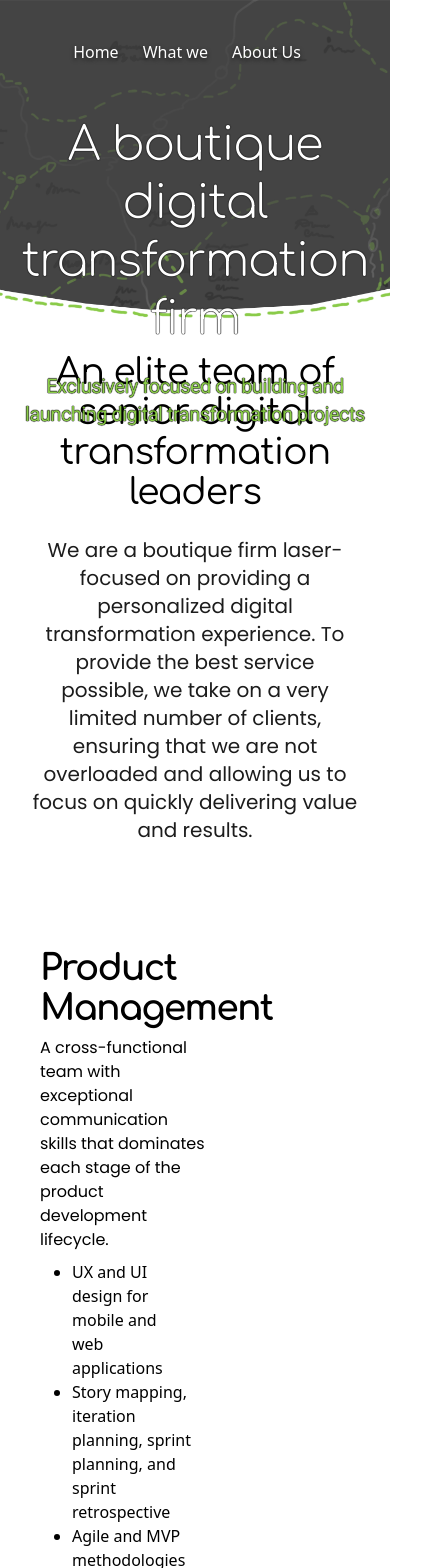
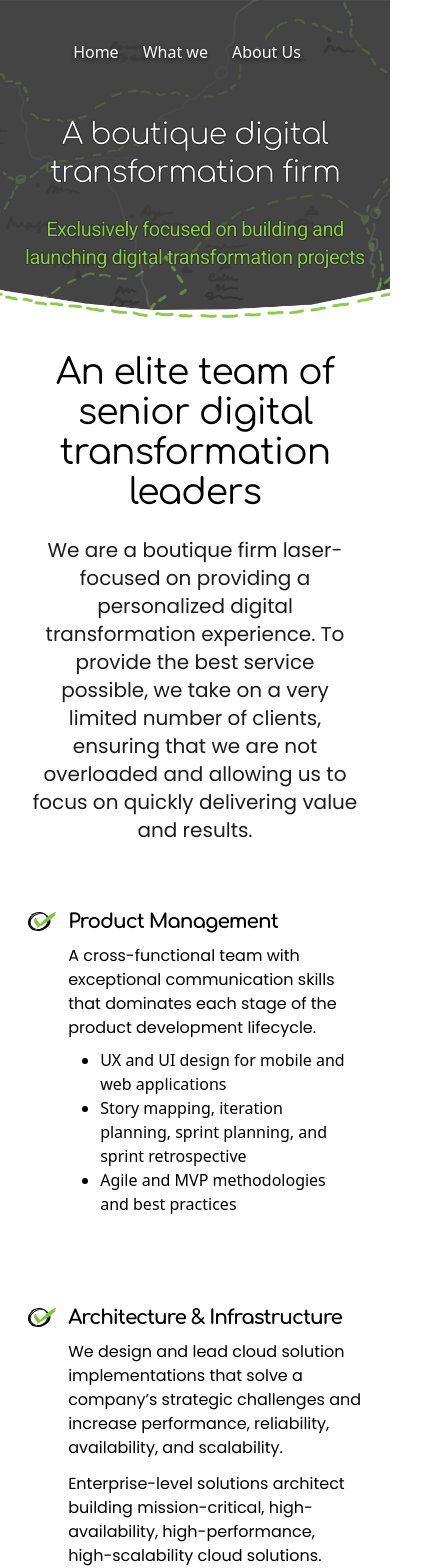
Before and after one commit to gauravprwl14/tailwind-landing-page, a Next.js app: page /about-us in a window 390 px wide. Shown: the top 1568 px of the page, 446 px wide, since content can reach past the window. Built offline with nearby package versions, Linux system fonts and the light colour scheme.

Commit message:
fixed the styling of the mobile responsiveness

```diff
--- a/components/AboutUs/content.tsx
+++ b/components/AboutUs/content.tsx
@@ -195,8 +195,8 @@ const Content = () => {
                         const alignLeft = index % 2 === 0
 
                         return (
-                            <div className={`flex mb-16 ${alignLeft ? 'justify-start' : 'justify-end'}`}>
-                                <div className='w-1/2'>
+                            <div className={`flex md:mb-16 mb-2 ${alignLeft ? 'justify-start' : 'justify-end'}`}>
+                                <div className='md:w-1/2 w-full'>
                                     <ExpertiseSection obj={obj} key={index} />
                                 </div>
                             </div>
--- a/pages/about-us.tsx
+++ b/pages/about-us.tsx
@@ -24,7 +24,7 @@ const AboutUs: NextPage = () => {
                     description={description}
                     bgContainer="bg-bottom"
                     headerContainer="mt-3 leading-5"
-                    titleStyle="!custom-text-large mb-2"
+                    titleStyle="!md:custom-text-large mb-2"
                 />
             </div>
 
--- a/styles/globals.css
+++ b/styles/globals.css
@@ -239,14 +239,14 @@
         letter-spacing: 0.2em;
     }
     .about-title {
-        @apply font-Comfortaa font-bold text-4xl -tracking-wider;
+        @apply font-Comfortaa font-bold md:text-4xl text-xl -tracking-wider;
     }
     .about-description {
         @apply font-Poppins font-normal py-3 tracking-wider-v1 text-base;
 
     }
     .about-bullet-pointer-container {
-        @apply pt-1 w-12 mr-3;
+        @apply pt-1 md:w-12 w-8 mr-3;
     }
   }
 
@@ -316,7 +316,7 @@
     @apply text-black text-4xl font-normal font-Comfortaa leading-10 tracking-tight
   }
   .about-us-description {
-    @apply text-eerieBlack text-xl font-normal font-Poppins md:px-14 px-4 py-6 pb-16 text-center;
+    @apply text-eerieBlack text-xl font-normal font-Poppins md:px-14 px-4 py-6 md:pb-16 text-center;
   }
 
 
```
